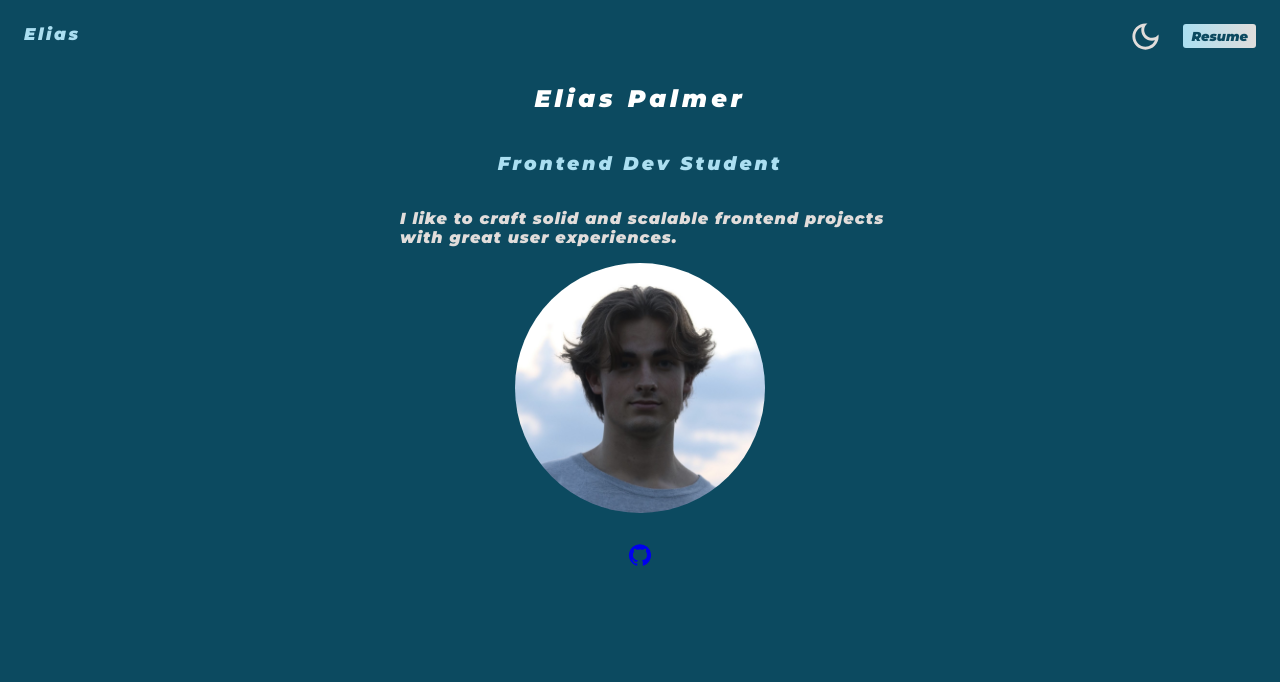
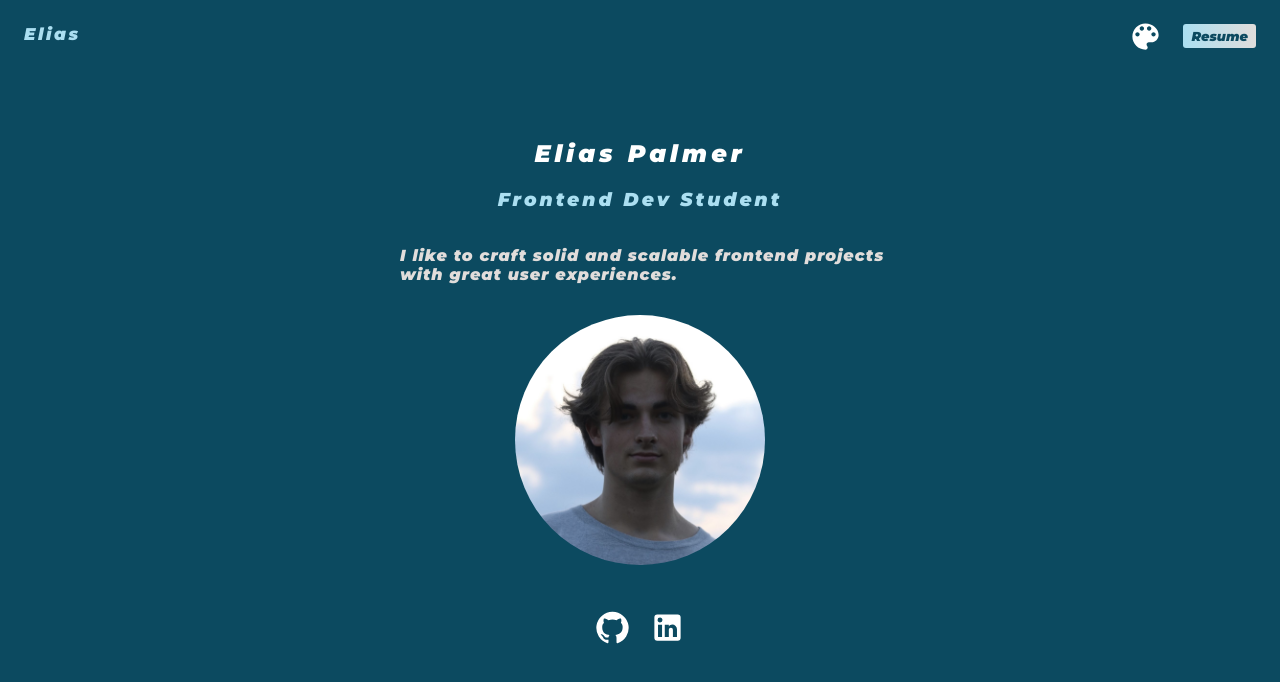
Before and after one commit to palmerelias/portfolio-oct-23, a React (Vite) app: page / in a window 1280 px wide. Shown: the top 682 px of the page. Built offline with nearby package versions, Linux system fonts and the light colour scheme.

Commit message:
style touchups to portfolio

```diff
--- a/src/App.jsx
+++ b/src/App.jsx
@@ -1,8 +1,9 @@
-import { useState } from 'react'
+import React from 'react'
 import "./styles.css"
 import Profile from "./profile.jpg"
-import DarkModeOutlinedIcon from '@mui/icons-material/DarkModeOutlined'
+import ColorLensIcon from '@mui/icons-material/ColorLens';
 import GitHubIcon from '@mui/icons-material/GitHub';
+import LinkedInIcon from '@mui/icons-material/LinkedIn';
 
 function App() {
 
@@ -11,7 +12,7 @@ function App() {
       <nav>
             <h1 className='name-logo'>Elias</h1>
             <div className="right-nav">
-                <DarkModeOutlinedIcon className='dark-mode' fontSize='large'/>
+                <ColorLensIcon className='color-lens' fontSize='large'/>
                 <a className="resume" href="#" >Resume</a>
             </div>
       </nav>
@@ -22,7 +23,8 @@ function App() {
         <img className="profile-img" src={Profile} />
       </div>
       <div className='links'>
-        <a href="https://github.com/palmerelias"><GitHubIcon/></a>
+        <a href="https://github.com/palmerelias"><GitHubIcon className='color-lens' fontSize='large'/></a>
+        <a href="#"><LinkedInIcon className='color-lens' fontSize='large' /></a>
       </div>
     </>
   )
--- a/src/styles.css
+++ b/src/styles.css
@@ -21,8 +21,8 @@ nav {
     letter-spacing: 2.5px;
 }
 
-.dark-mode {
-    color: #E1DDDB;
+.color-lens {
+    color: #FFFFFF;
     margin-top: 0px;
     margin-right: 20px;
     inherits: large;
@@ -45,6 +45,7 @@ nav {
 }
 
 .info {
+    margin-top: 55px;
     display: flex;
     align-items: center;
     justify-content: center;
@@ -62,6 +63,7 @@ nav {
 
 
 .ocupation {
+    margin-top: 0px;
     color: #ABDFF1;
     font-family: 'Montserrat', sans-serif;
     letter-spacing: 3px;
@@ -80,14 +82,19 @@ nav {
 .profile-img {
     width: 250px;
     border-radius: 100%;
+    margin: 15px;
 }
 
 .links {
     display: flex;
     justify-content: center;
-    margin: 30px;
+    align-items: center;
     color: #FFFFFF;
+    padding-top: 30px;
+    margin-left: 20px;
 }
+
+
 
 .blue {
     color: #0C4A60;
```
